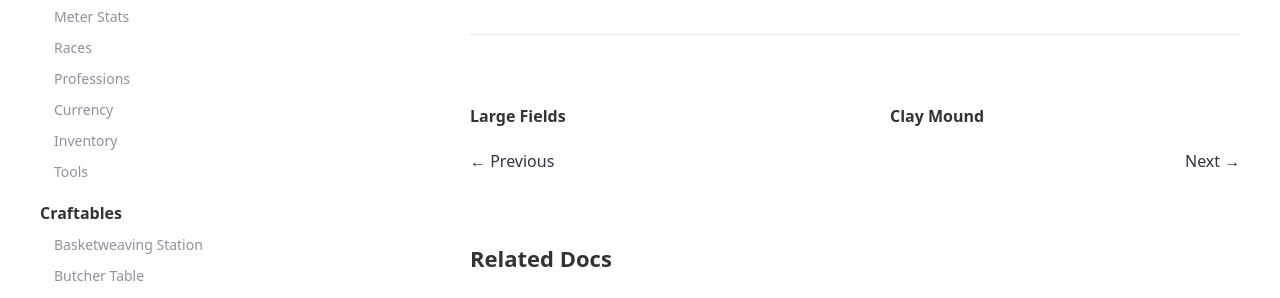
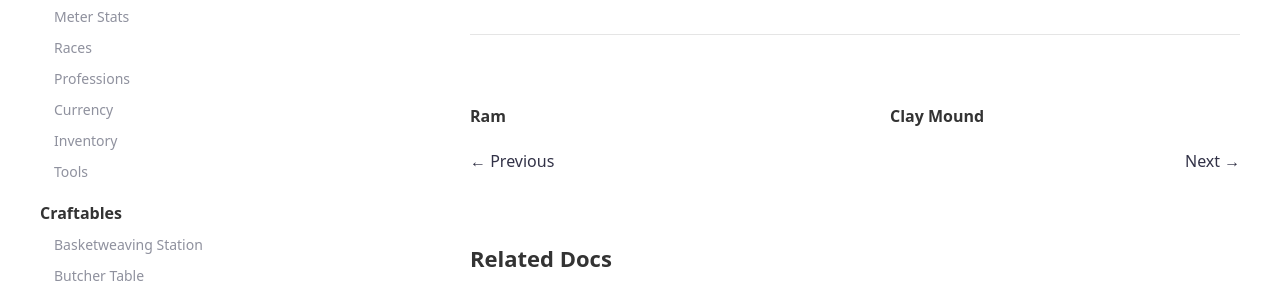
Before and after one commit to SLColonies/Public, a Jekyll site: the page built from _docs/sheep.md, in a window 1280 px wide and 900 px high, scrolled down 1093 px. Shown: the part 280-578 px from the top of the window. Built offline with Jekyll 4.4.1, drawn with Linux system fonts in a browser that asks for light colours; comment, search, counter and statistics services are not loaded.

Commit message:
Update navigation_docs.yml

```diff
--- a/_data/navigation_docs.yml
+++ b/_data/navigation_docs.yml
@@ -40,6 +40,7 @@
   - coop
   - cow
   - field
+  - ram
   - sheep
 - title: Gatherables
   docs:
```
